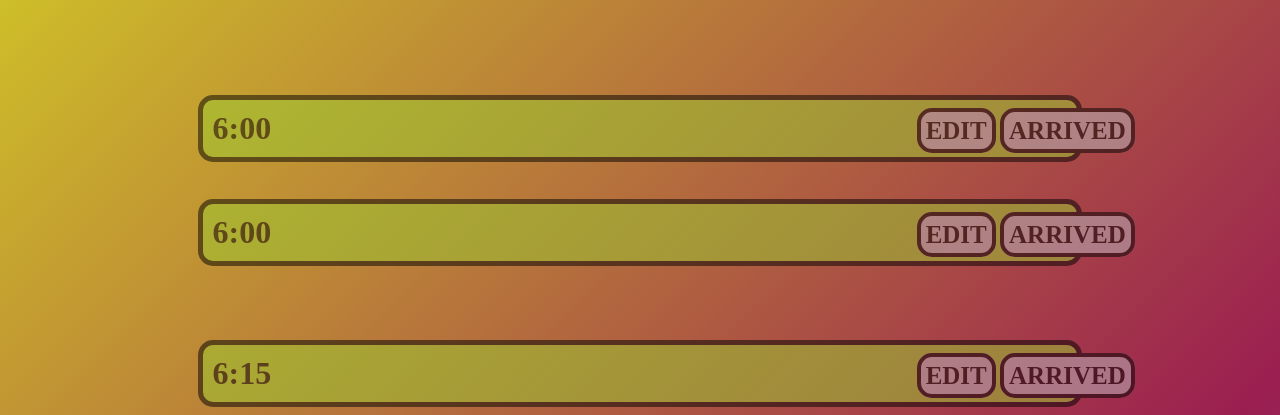
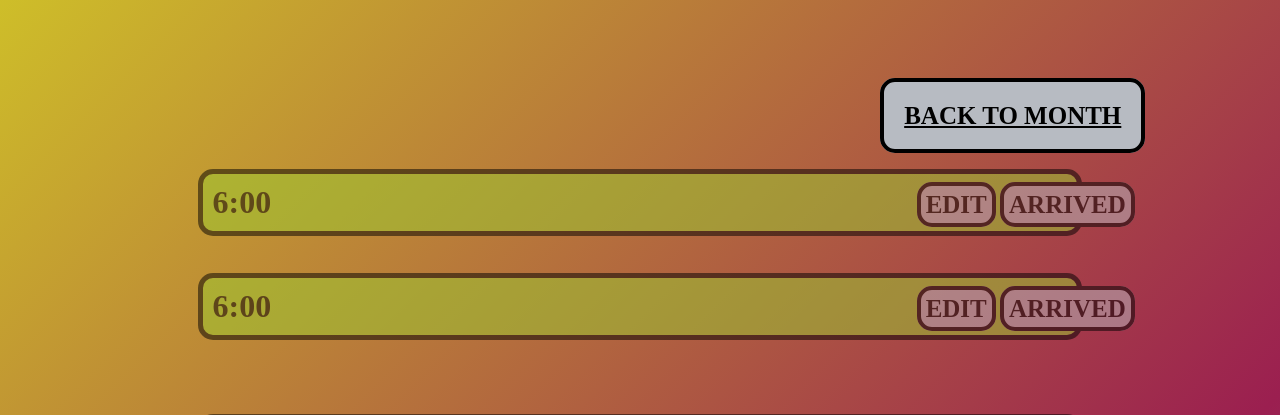
Before and after one commit to Sergiy-Solomka/pyCalendar, a Django app: a page that uses calendario/templates/calendario/day.html in a window 1280 px wide. Shown: the top 415 px of the page. Run offline with Django 3.2, Linux system fonts and the light colour scheme.

Commit message:
Añadido boton BACK TO MONTH en la hoja de DIA.

```diff
--- a/calendario/static/calendario/css/day.css
+++ b/calendario/static/calendario/css/day.css
@@ -12,6 +12,18 @@ body {
 	background-size: 100% 100%;
 }
 
+#back_menu{
+    font-size: 25px;
+    color: black;
+    border-Style : solid;
+    border-color: black;
+    border-width: 4px;
+    background-color: #b7bbc2;
+    border-radius: 15px;
+    padding: 20px;
+    position: relative;
+    right: -69%;
+}
 
 .times {
     color: black;
--- a/calendario/templates/calendario/day.html
+++ b/calendario/templates/calendario/day.html
@@ -12,6 +12,9 @@
 
 
   <h1></br>
+      </br>
+      <a id ="back_menu" href="month.html">BACK TO MONTH</a>
+      </br>
       </br>
       <div class = "times">6:00<a class="edit_botton">EDIT</a><a class="arrived_botton">ARRIVED</a></div>
       </br>
```
